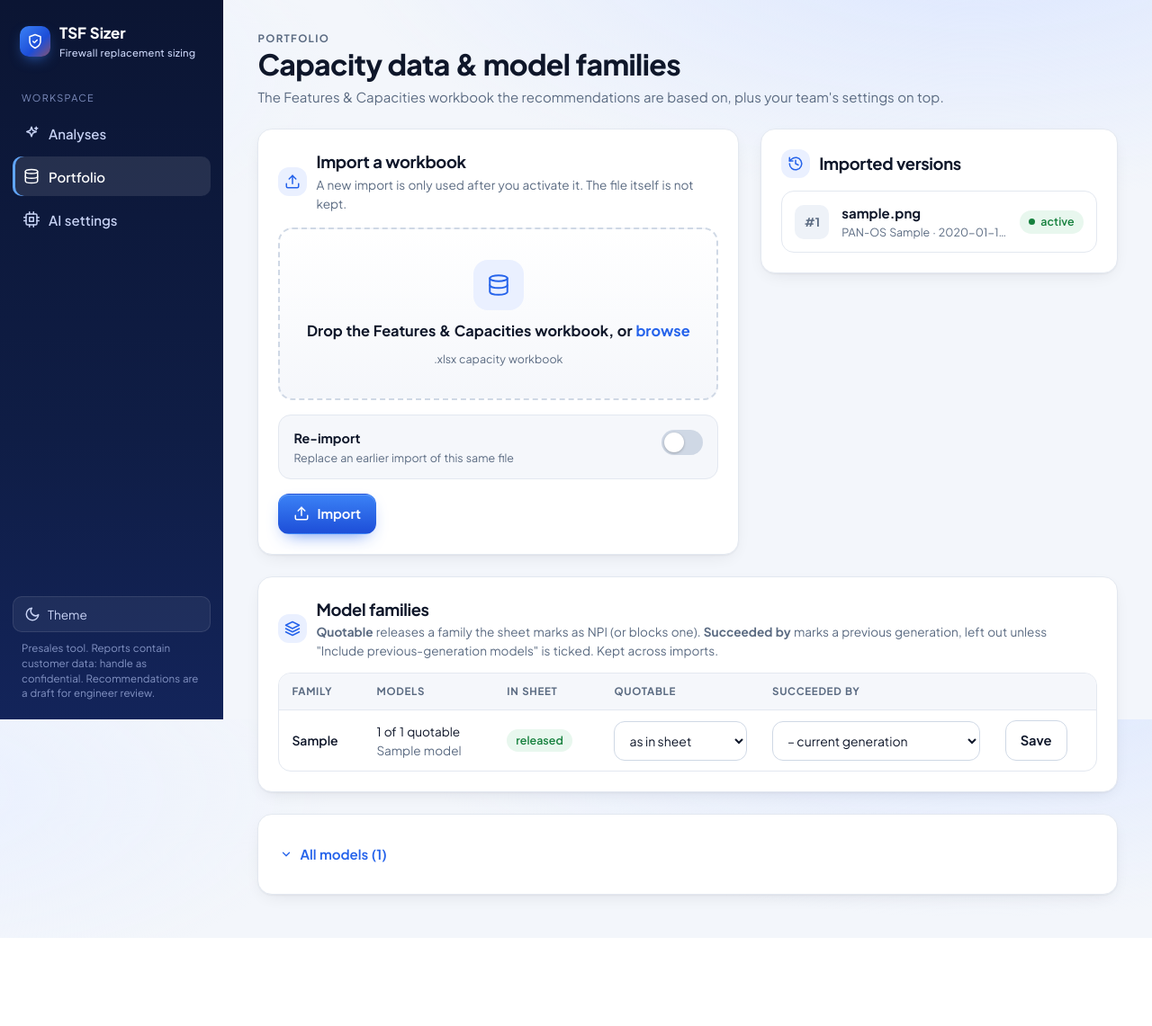
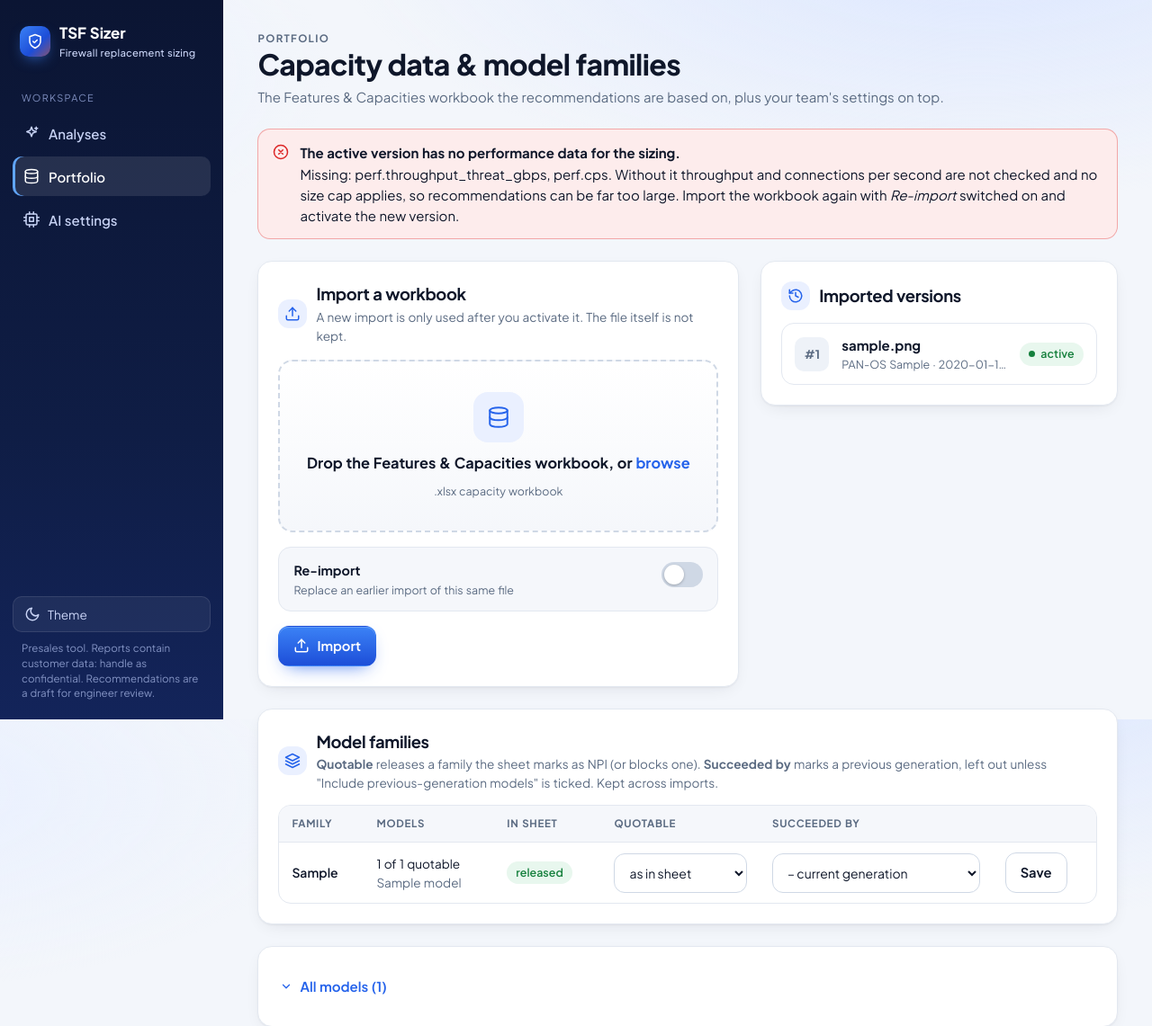
Before and after one commit to krabapples/tsf-sizer, a FastAPI app: page /portfolio in a window 1280 px wide. Shown: the top 1141 px of the page at 90% size. Before the commit the page ends 1043 px from the top, so only its background shows below. Run offline with FastAPI, Linux system fonts and the light colour scheme; data comes from the database, SQL or seed files in the repository; tables that the repository leaves empty hold one stand-in row (values such as "Sample post").

Commit message:
Warn on the Portfolio page when the active import lacks performance mappings
An import made before the layout fix keeps its old (empty) mapping and an
identical file is refused as already imported. Show a clear banner and a
message that says to switch on Re-import.

Co-Authored-By: Claude Sonnet 5.5 <noreply@anthropic.com>
Claude-Session: https://claude.ai/code/session_01F1eK5JJ4Kx6QNoHXhF5GG7

```diff
--- a/backend/tsf_sizer/web/app.py
+++ b/backend/tsf_sizer/web/app.py
@@ -395,6 +395,20 @@ def create_app(settings: Settings | None = None) -> FastAPI:
             docs = catalog.list_documents(c)
             models = catalog.list_models(c)
             families = catalog.list_families(c)
+            # Performance values the sizing needs but the active import has no mapping for
+            # (e.g. imported before the app learned a workbook's new layout).
+            missing_perf = []
+            for d in docs:
+                if d["is_active"]:
+                    mapped = {
+                        r[0]
+                        for r in c.execute(
+                            "SELECT tsf_metric FROM tsf_metric_map WHERE document_id=?", (d["id"],)
+                        )
+                    }
+                    missing_perf = [
+                        m for m in ("perf.throughput_threat_gbps", "perf.cps") if m not in mapped
+                    ]
             report = None
             if imported:
                 r = c.execute(
@@ -411,6 +425,7 @@ def create_app(settings: Settings | None = None) -> FastAPI:
             report=report,
             imported=imported,
             msg=msg,
+            missing_perf=missing_perf,
         )
 
     @app.post("/portfolio")
@@ -427,7 +442,9 @@ def create_app(settings: Settings | None = None) -> FastAPI:
                 )
         except AlreadyImportedError as e:
             return RedirectResponse(
-                f"/portfolio?msg=Already imported as document {e.document_id}", status_code=303
+                f"/portfolio?msg=Already imported as document {e.document_id}. "
+                "Switch on Re-import to import it again (needed after an app update).",
+                status_code=303,
             )
         except Exception as e:  # noqa: BLE001 - show any workbook problem to the admin
             return RedirectResponse(
--- a/backend/tsf_sizer/web/templates/portfolio.html
+++ b/backend/tsf_sizer/web/templates/portfolio.html
@@ -13,6 +13,16 @@
 {% if msg %}
 <div class="callout {{ 'callout-error' if 'failed' in msg else 'callout-info' }}" role="status">
   {{ icon('x-circle' if 'failed' in msg else 'info') }}<div>{{ msg }}</div>
+</div>
+{% endif %}
+
+{% if missing_perf %}
+<div class="callout callout-error" role="alert">
+  {{ icon('x-circle') }}
+  <div>
+    <strong>The active version has no performance data for the sizing.</strong>
+    <p>Missing: {{ missing_perf|join(', ') }}. Without it throughput and connections per second are not checked and no size cap applies, so recommendations can be far too large. Import the workbook again with <em>Re-import</em> switched on and activate the new version.</p>
+  </div>
 </div>
 {% endif %}
 
```
Also changed, not shown: backend/tests/test_web.py (+12 -0 lines).
